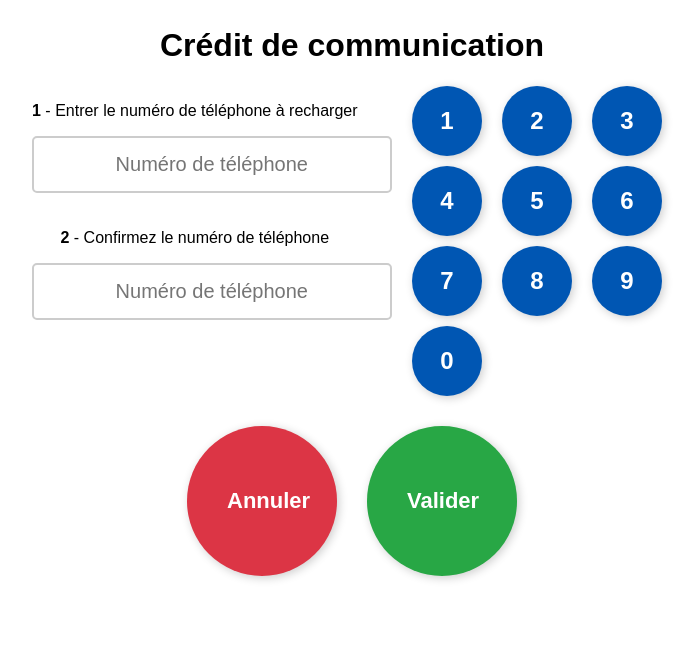
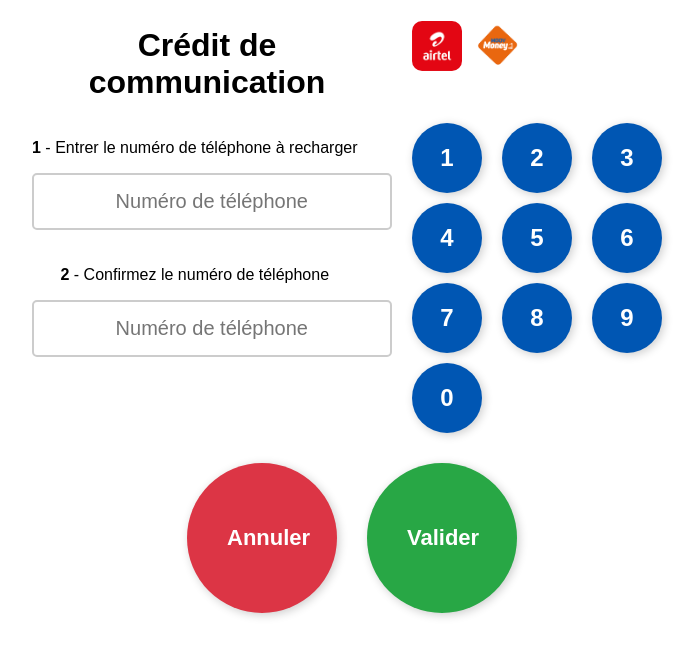
Before and after one commit to BebaneMarina06/borne_interactive, a React (Create React App) app: page /credits in a window 1280 px wide. Shown: the top 656 px of the page, without its empty margins (288-986 px from the left). Built offline with nearby package versions, Linux system fonts and the light colour scheme.

Commit message:
mise a jour

```diff
--- a/src/App.css
+++ b/src/App.css
@@ -90,7 +90,7 @@
   justify-content: space-between;
 }
 img{
-  height: 50px;
+  height: 30px;
 }
 .icon-button span {
   margin-top: 5px;
--- a/src/credits_recharge/credits.js
+++ b/src/credits_recharge/credits.js
@@ -1,5 +1,8 @@
 import React, { useState } from 'react';
 import './css/credits.css';
+import artelLogo from '../assets/images/airtel.png';
+import moovLogo from '../assets/images/moov.png';
+
 
 const Credits = () => {
   const [phoneNumber, setPhoneNumber] = useState('');
@@ -10,7 +13,7 @@ const Credits = () => {
 
   const handleValidate = () => {
     alert(`Numéro ${phoneNumber} rechargé avec succès!`);
-    setPhoneNumber('');
+     setPhoneNumber('');
   };
 
   const handleCancel = () => {
@@ -19,10 +22,12 @@ const Credits = () => {
 
   return (
     <div className="recharge-interface">
+      <div className="titre">
       <h1>Crédit de communication</h1>
-      <div className="instructions">
-
-
+      <div class="airtel-moov">
+                  <img src={artelLogo} alt="Logo-airtel" />
+                  <img src={moovLogo} alt="Logo-moov" />
+                </div>
       </div>
 
       <div className="form-container">
--- a/src/credits_recharge/css/credits.css
+++ b/src/credits_recharge/css/credits.css
@@ -12,11 +12,19 @@
 }
 
 /* Instructions */
-.instructions {
-    width: 100%;
-    text-align: left;
-    font-size: 15px;
-    /* margin-bottom: 30px; */
+.titre {
+   display: flex;
+   margin-right: 150px;
+}
+
+img{
+    width: 50px;
+    height: 50px;
+    margin-top: 15px;
+    margin-left: 10px;
+}
+h1{
+    margin-right: 20px;
 }
 
 /* Numéro de téléphone */
```
